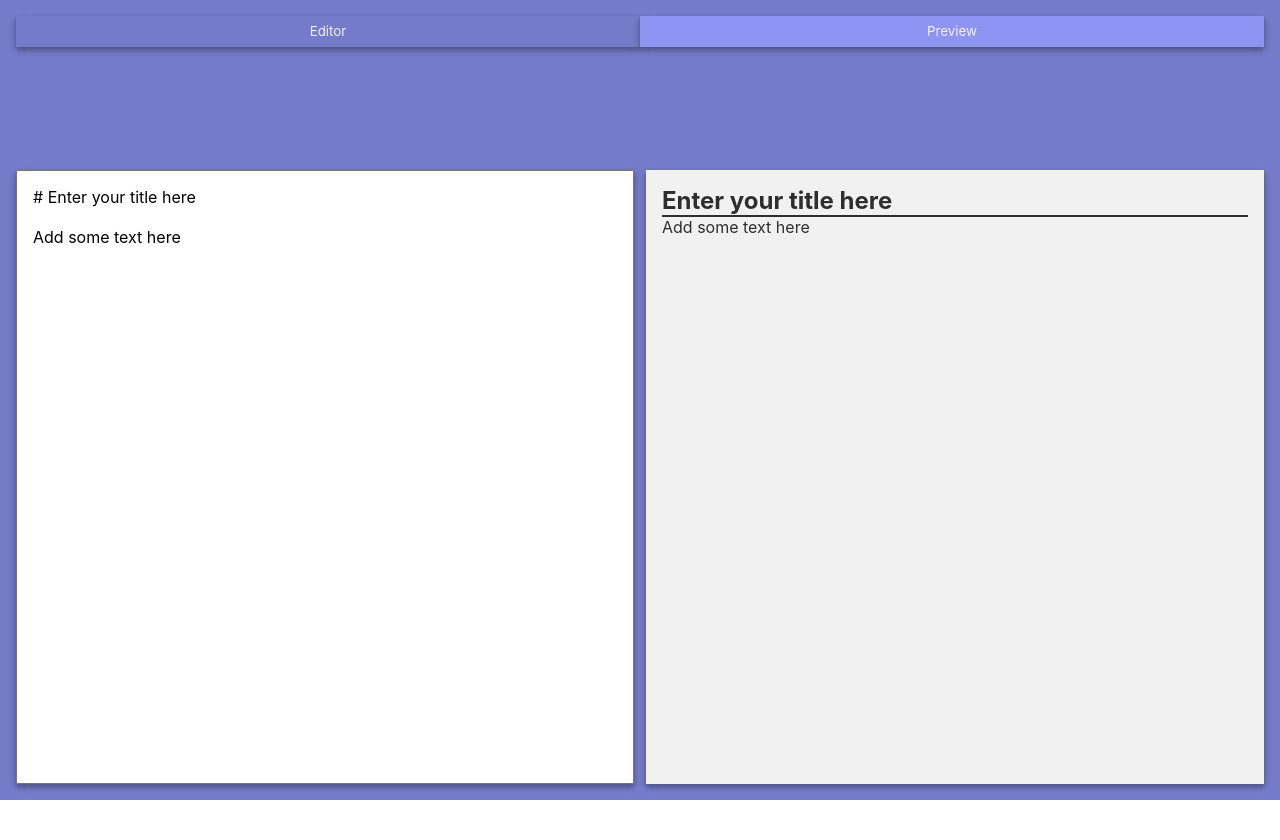
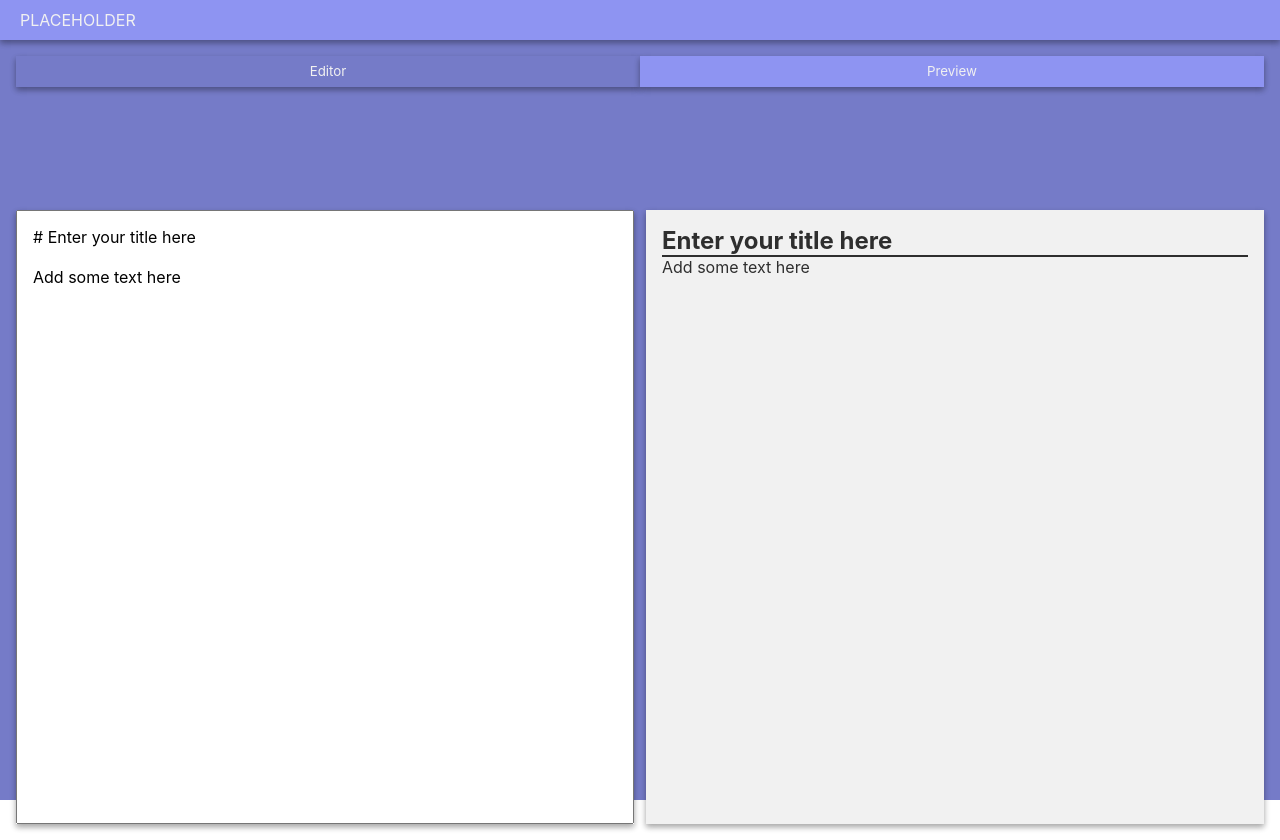
Before and after one commit to Roykovich/md-blog, a React (Create React App) app: page / in a window 1280 px wide. Before the commit the page ends 800 px from the top, so only its background shows below. Built offline with nearby package versions, Linux system fonts and the light colour scheme.

Commit message:
Add Navbar component

```diff
--- a/src/App.js
+++ b/src/App.js
@@ -1,9 +1,11 @@
 import "./App.css";
 import NewPost from "./components/NewPost";
+import Navbar from "./components/Navbar";
 
 function App() {
   return (
     <div className="App dark">
+      <Navbar />
       <NewPost />
     </div>
   );
--- a/src/components/Navbar/Navbar.css
+++ b/src/components/Navbar/Navbar.css
@@ -0,0 +1,12 @@
+nav {
+  z-index: 1;
+  position: relative;
+  display: flex;
+  text-transform: uppercase;
+  justify-content: space-between;
+  align-items: center;
+  padding: 10px 20px;
+  max-width: 100%;
+  background-color: var(--accent-background-color);
+  box-shadow: var(--box-shadow);
+}
--- a/src/components/Navbar/Navbar.js
+++ b/src/components/Navbar/Navbar.js
@@ -1,5 +1,14 @@
+import "./Navbar.css";
+
 const Navbar = () => {
-  return <nav id="navbar"></nav>;
+  return (
+    <nav>
+      {/* Mobile */}
+      <p>Placeholder</p>
+
+      {/* Desktop */}
+    </nav>
+  );
 };
 
 export default Navbar;
```
